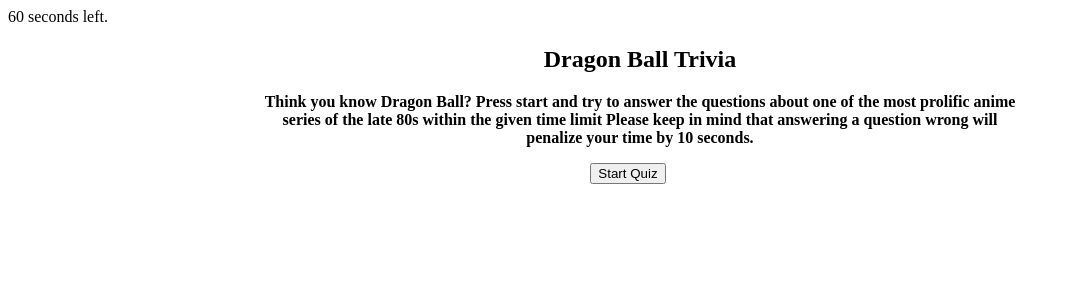
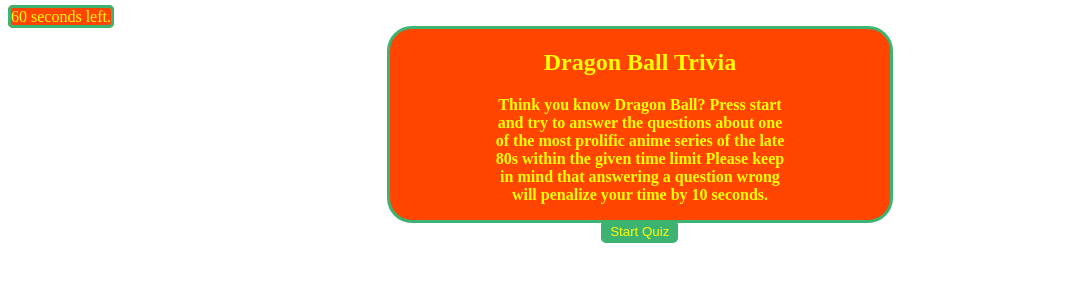
Before and after one commit to xWhoKnowz/Pop-Quiz, a plain HTML site: page index.html in a window 1280 px wide. Shown: the whole page, without its empty margins (0-1070 px from the left). Drawn offline with Linux system fonts and the light colour scheme.

Commit message:
making sure changes have been uploaded

```diff
--- a/assets/script.js
+++ b/assets/script.js
@@ -66,14 +66,12 @@ function quizTimer() {
         timerQuant--;
         timer.textContent = timerQuant + " seconds left.";
 
-        if (timerQuant===0) {
+        if (timerQuant === 0) {
             clearInterval(scoreInterval)
-
         }
 
-
-
-}, 1000)
+    }, 1000)
+    return scoreInterval;
 }
 
 
@@ -122,16 +120,23 @@ function questions() {
 
             indexArray++
             questions()
+        } if (event.target.textContent !== quiz[indexArray].correctAnswer.textContent) {
+            timerQuant -= 10
+            timer.textContent = timerQuant + " seconds left.";
+        } if(quiz[indexArray]>4) {
+            clearInterval(scoreInterval)
+        }
 
-            // Todo Check right vs wrong answers
-            console.log(quiz[indexArray]);
-            console.log(quiz[indexArray].correctAnswer);
-        } else {
+        // Todo Check right vs wrong answers
+        console.log(quiz[indexArray]);
+        console.log(quiz[indexArray].correctAnswer);
 
-        }
-        // ! if (event.target.textContext === !(quiz[indexArray].correctAnswer)) { };
+
+        // else {
+        //     document.getElementById("questions").innerHTML = ("")
+
+        // }
     })
-    // todo add timer logic
 
 
     // todo add logic for score/initial to be stored to local storage
--- a/assets/style.css
+++ b/assets/style.css
@@ -3,15 +3,35 @@ p {
     margin-right: 20%;
 }
 
-#db-quiz {
+button {
+    color: yellow;
+    background-color: mediumseagreen;
+    border: solid mediumseagreen;
+    border-radius: 5px;
+}
+
+#score-keeper {
+    color: yellow;
+    background-color: orangered;
+    border: solid mediumseagreen;
+    border-radius: 5px;
+}
+
+#db-quiz, #questions {
     font-weight: bolder;
     text-align: center;
     justify-content: center;
+    color: yellow;
+    background-color: orangered;
+    border: solid mediumseagreen;
+    border-radius: 25px;
+    margin-left: 30%;
+    margin-right: 30%;
 }
 
 #start-quiz {
     position: absolute;
-    right: 48%;
+    right: 47%;
 }
 
 
--- a/index.html
+++ b/index.html
@@ -4,7 +4,7 @@
 <head>
     <meta charset="UTF-8">
     <meta name="viewport" content="width=device-width, initial-scale=1.0">
-    <title>Document</title>
+    <title>Pop Quiz</title>
     <link rel="stylesheet" href="./assets/style.css">
 </head>
 
```
Also changed, not shown: assets/img/Pop_Quiz.jpg (added), 1 other file.
